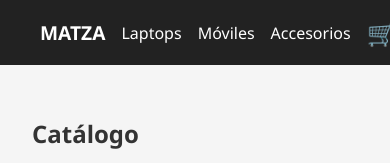
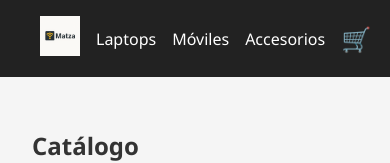
Before and after one commit to soycros/ProyectoFinalAlvarengaQuito, a React (Vite) app: page / in a window 390 px wide. Shown: the top 163 px of the page. Built offline with nearby package versions, Linux system fonts and the light colour scheme; no server answers; the database is empty.

Commit message:
ProyectoFinalAlvarenga

```diff
--- a/src/components/NavBar/NavBar.jsx
+++ b/src/components/NavBar/NavBar.jsx
@@ -1,16 +1,20 @@
 import { Link, NavLink } from "react-router-dom";
 import CartWidget from "./CartWidget";
-import Logo from "../assets/logo.png"
+import Logo from "../../assets/logo.png";
 
 const NavBar = () => {
   return (
     <header className="navbar">
-      <Link to="/" className="logo">MATZA</Link>
+      <Link to="/" className="logo-container">
+        <img src={Logo} alt="Logo Matza" className="navbar-logo" />
+      </Link>
+
       <nav>
         <NavLink to="/category/laptops">Laptops</NavLink>
         <NavLink to="/category/mobiles">Móviles</NavLink>
         <NavLink to="/category/accessories">Accesorios</NavLink>
       </nav>
+
       <CartWidget />
     </header>
   );
--- a/styles/styles.css
+++ b/styles/styles.css
@@ -66,6 +66,20 @@ h2 {
   padding: 2px 6px;
 }
 
+.navbar-logo {
+  height: 50px;
+  object-fit: contain;
+  cursor: pointer;
+}
+
+@media (max-width: 600px) {
+  .navbar-logo {
+    height: 40px;
+  }
+}
+
+
+
 .item-count {
   display: flex;
   align-items: center;
```
